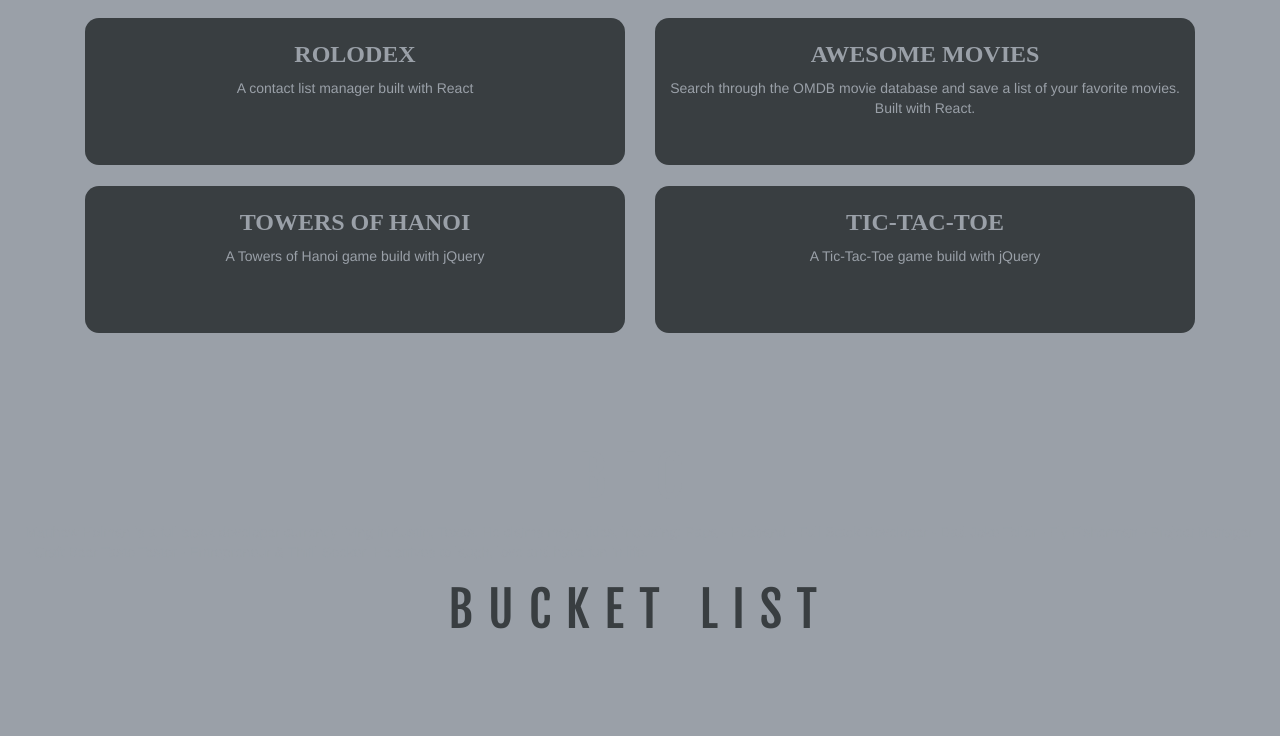
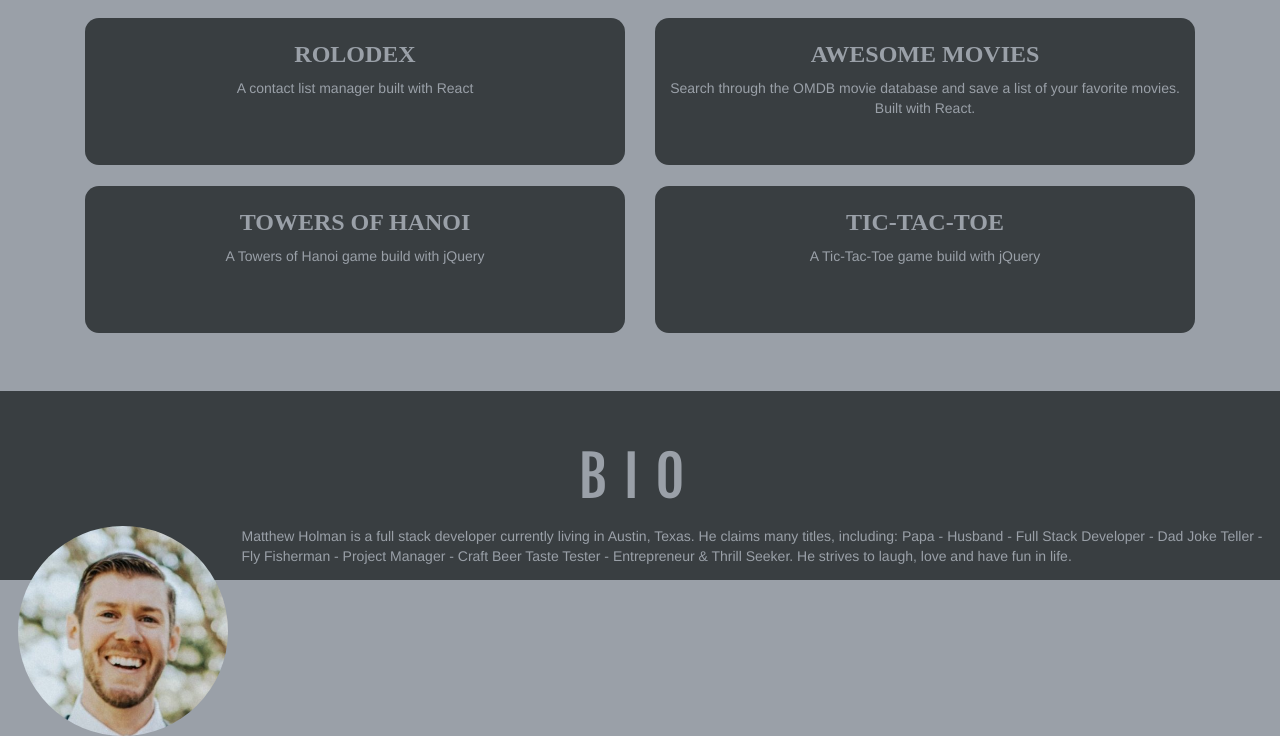
Before and after one commit to mateoholman/mvholman, a plain HTML site: page index.html in a window 1280 px wide. Shown: the part 1935-2671 px from the top of the page. Before the commit the page ends 2575 px from the top, so only its background shows below. Drawn offline with nearby package versions, Linux system fonts and the light colour scheme; a web font is replaced by a local one.

Commit message:
Updated bio styling, temporarily removed bucket list

```diff
--- a/index.html
+++ b/index.html
@@ -42,7 +42,6 @@
             <li><a href="#skills">Skills</a></li>
             <li><a href="#projects">Projects</a></li>
             <li><a href="#bio">Bio</a></li>
-            <li><a href="#bucketList">Bucket List</a></li>
             <li><a href="/blog">Blog</a></li>
           </ul>
         </div><!-- /.navbar-collapse -->
@@ -51,7 +50,7 @@
 
     <!-- Landing -------------------------------------------------------------->
     <div id="landing">
-      <img src="./images/monogram.jpg" alt="Incredibly handsome man" />
+      <img src="./images/monogram.jpg" alt="Classy Monogram" />
       <h1>Matthew Holman</h1>
       <div class="icon-box">
         <a href="mailto:matthew@mvholman.com"><i class="fa fa-envelope fa-3x" aria-hidden="true"></i></a>
@@ -226,18 +225,17 @@
 
     <!-- Bio ------------------------------------------------------------------>
     <div id="bio">
-        <div class="col-sm-12 col-md-12">
-          <h2>Bio</h2>
-          <div class="card">
-            <p>Matthew Holman is a full stack developer currently living in Austin, Texas. He claims many titles, including: Papa - Husband - Full Stack Developer - Dad Joke Teller - Fly Fisherman - Project Manager - Craft Beer Taste Tester - Entrepreneur & Thrill Seeker. He strives to laugh, love and have fun in life.</p>
-          </div>
+      <h2>Bio</h2>
+      <div class="card">
+        <div id="cardImage">
+          <img src="./images/mvh.jpg" alt="Incredibly handsome man" />
         </div>
+        <div id="cardText">
+          <p>Matthew Holman is a full stack developer currently living in Austin, Texas. He claims many titles, including: Papa - Husband - Full Stack Developer - Dad Joke Teller - Fly Fisherman - Project Manager - Craft Beer Taste Tester - Entrepreneur & Thrill Seeker. He strives to laugh, love and have fun in life.</p>
+        </div>
+      </div>
     </div>
 
-    <!-- bucketList ---------------------------------------------------------->
-    <div id="bucketList">
-      <h2>Bucket List</h2>
-    </div>
 
     <!-- jQuery (necessary for Bootstrap's JavaScript plugins) -->
     <script src="https://ajax.googleapis.com/ajax/libs/jquery/1.12.4/jquery.min.js"></script>
--- a/sass/pages/_bio.scss
+++ b/sass/pages/_bio.scss
@@ -13,16 +13,19 @@
   }
 
   .card {
-    margin: .5em;
+    margin: 1em;
     padding: .25em;
-    text-align: left;
+    text-align: justify;
+
+    img {
+      border-radius: 50%;
+      float: left;
+      margin-right: 1em;
+      width: 15em;
+    }
 
     p {
       color: $alt-title-color;
     }
-
-    img {
-      border-radius: 50%;
-    }
   }
 }
```
Also changed, not shown: stylesheets/styles.css.
